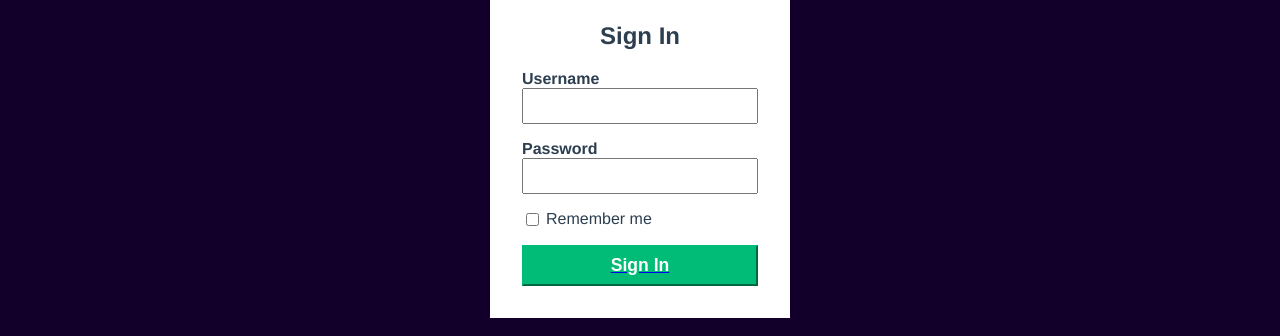
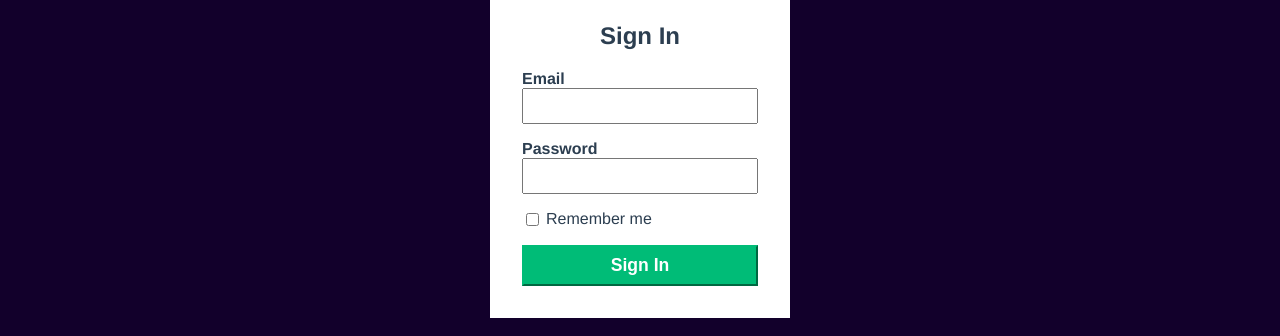
Before and after one commit to jeremyteurterie/remede-agency, a React (Vite) app: page /signin in a window 1280 px wide. Shown: the part 179-515 px from the top of the page. Built offline with nearby package versions, Linux system fonts and the light colour scheme.

Commit message:
:sparkles: feat(wip): add user login

```diff
--- a/src/pages/SignIn.jsx
+++ b/src/pages/SignIn.jsx
@@ -1,13 +1,30 @@
-import React from 'react';
-import { Link } from 'react-router-dom';
+import React, { useState } from 'react';
+import { Link, useNavigate } from 'react-router-dom';
 import { FontAwesomeIcon } from '@fortawesome/react-fontawesome';
 import { faCircleUser } from '@fortawesome/free-solid-svg-icons';
 import Header from '../components/Header';
 import Footer from '../components/Footer';
 import ButtonSignIn from '../components/ButtonSignIn';
+import Auth from '../services/auth';
 import styles from '../styles/SignIn.module.css';
 
 const SignIn = () => {
+  const [email, setEmail] = useState('');
+  const [password, setPassword] = useState('');
+  const [error, setError] = useState('');
+  const navigate = useNavigate();
+
+  const handleLogin = (event) => {
+    event.preventDefault();
+    Auth.login(email, password)
+      .then(() => {
+        navigate('/user');
+      })
+      .catch((error) => {
+        setError(error.response.data.message);
+      });
+  };
+
   return (
     <>
       <header>
@@ -21,24 +38,33 @@ const SignIn = () => {
               <FontAwesomeIcon icon={faCircleUser} />
             </i>
             <h1>Sign In</h1>
-            <form>
+            <form onSubmit={handleLogin}>
               <div className={styles.inputwrapper}>
-                <label for="username">Username</label>
-                <input type="text" id="username" />
+                <label htmlFor="email">Email</label>
+                <input
+                  type="text"
+                  id="email"
+                  value={email}
+                  onChange={(event) => setEmail(event.target.value)}
+                />
               </div>
               <div className={styles.inputwrapper}>
-                <label for="password">Password</label>
-                <input type="password" id="password" />
+                <label htmlFor="password">Password</label>
+                <input
+                  type="password"
+                  id="password"
+                  value={password}
+                  onChange={(event) => setPassword(event.target.value)}
+                />
               </div>
               <div className={styles.inputremember}>
                 <input type="checkbox" id="remember-me" />
-                <label for="remember-me">Remember me</label>
+                <label htmlFor="remember-me">Remember me</label>
               </div>
-              <Link to="/user">
-                <button href="/user" className={styles.signinbutton}>
-                  Sign In
-                </button>
-              </Link>
+              {error && <div className={styles.error}>{error}</div>}
+              <button type="submit" className={styles.signinbutton}>
+                Sign In
+              </button>
             </form>
           </section>
         </main>
```
